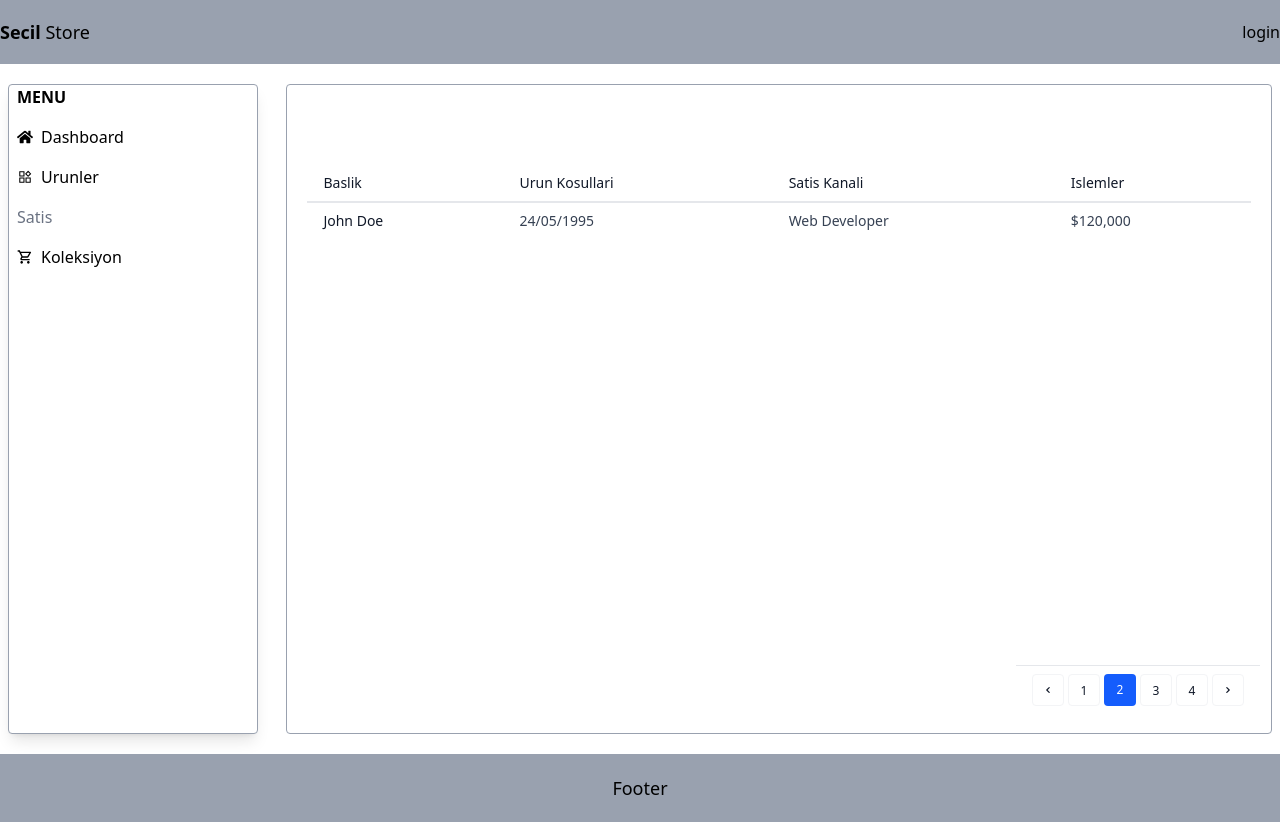
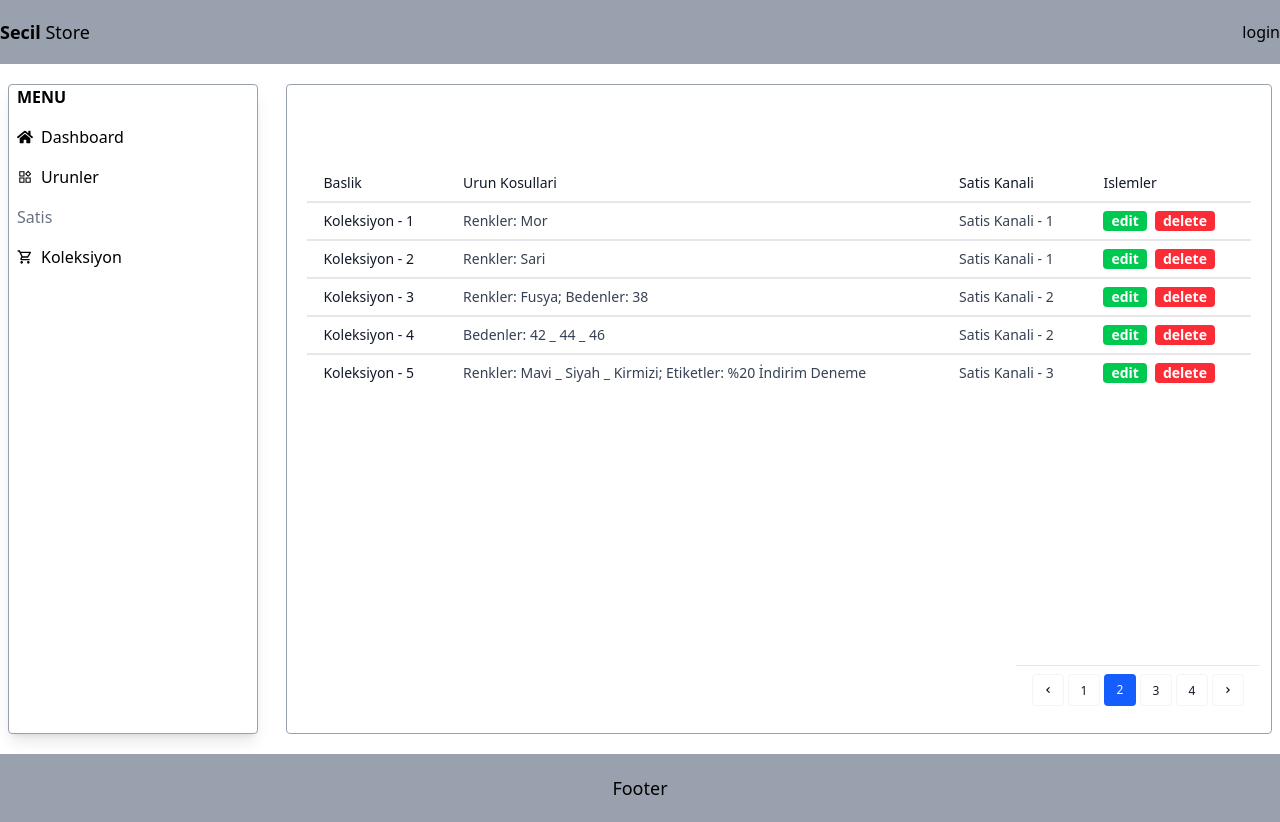
Before and after one commit to ibrahim-kurut/secil_store, a Next.js app: page /collections in a window 1280 px wide. Built offline with nearby package versions, Linux system fonts and the light colour scheme.

Commit message:
create table body

```diff
--- /dev/null
+++ b/data/collections.ts
@@ -0,0 +1,39 @@
+export const data = [
+  {
+    title: "Koleksiyon - 1",
+    productConditions: {
+      colors: ["Mor"],
+    },
+    salesChannel: "Satis Kanali - 1",
+  },
+  {
+    title: "Koleksiyon - 2",
+    productConditions: {
+      colors: ["Sari"],
+    },
+    salesChannel: "Satis Kanali - 1",
+  },
+  {
+    title: "Koleksiyon - 3",
+    productConditions: {
+      colors: ["Fusya"],
+      sizes: ["38"],
+    },
+    salesChannel: "Satis Kanali - 2",
+  },
+  {
+    title: "Koleksiyon - 4",
+    productConditions: {
+      sizes: ["42", "44", "46"],
+    },
+    salesChannel: "Satis Kanali - 2",
+  },
+  {
+    title: "Koleksiyon - 5",
+    productConditions: {
+      labels: ["%20 İndirim Deneme"],
+      colors: ["Mavi", "Siyah", "Kirmizi"],
+    },
+    salesChannel: "Satis Kanali - 3",
+  },
+];
--- a/src/components/table/TableBody.tsx
+++ b/src/components/table/TableBody.tsx
@@ -1,19 +1,66 @@
+import { data } from "../../../data/collections";
+
+interface ProductConditions {
+  colors?: string[];
+  sizes?: string[];
+  labels?: string[];
+}
+
+const formatProductConditions = (conditions: ProductConditions): string => {
+  const parts = [];
+
+  if (conditions.colors && conditions.colors.length > 0) {
+    parts.push(`Renkler: ${conditions.colors.join(" _ ")}`);
+  }
+
+  if (conditions.sizes && conditions.sizes.length > 0) {
+    parts.push(`Bedenler: ${conditions.sizes.join(" _ ")}`);
+  }
+
+  if (conditions.labels && conditions.labels.length > 0) {
+    parts.push(`Etiketler: ${conditions.labels.join(" _ ")}`);
+  }
+
+  return parts.join("; ");
+};
+
 const TableBody = () => {
   return (
-    <tbody className="divide-y divide-gray-200">
+    <>
+      {data?.map((item, i) => {
+        return (
+          <tbody key={i} className="divide-y divide-gray-200">
             <tr>
               <td className="px-4 py-2 font-medium whitespace-nowrap text-gray-900">
-          John Doe
+                {item.title}
               </td>
               <td className="px-4 py-2 whitespace-nowrap text-gray-700">
-          24/05/1995
+                {formatProductConditions(item.productConditions)}
               </td>
               <td className="px-4 py-2 whitespace-nowrap text-gray-700">
-          Web Developer
+                {item.salesChannel}
               </td>
-        <td className="px-4 py-2 whitespace-nowrap text-gray-700">$120,000</td>
+              <td className="px-4 py-2 whitespace-nowrap text-gray-700">
+                <div className="flex gap-2">
+                  <button
+                    className="bg-green-500 hover:bg-green-700 text-white font-bold px-2 rounded"
+                    onClick={() => console.log(item)}
+                  >
+                    edit
+                  </button>
+                  <button
+                    className="bg-red-500 hover:bg-red-700 text-white font-bold px-2 rounded"
+                    onClick={() => console.log(item)}
+                  >
+                    delete
+                  </button>
+                </div>
+              </td>
             </tr>
           </tbody>
+        );
+      })}
+    </>
   );
 };
 
```
Lines whose indentation alone changed are shown as unchanged.
